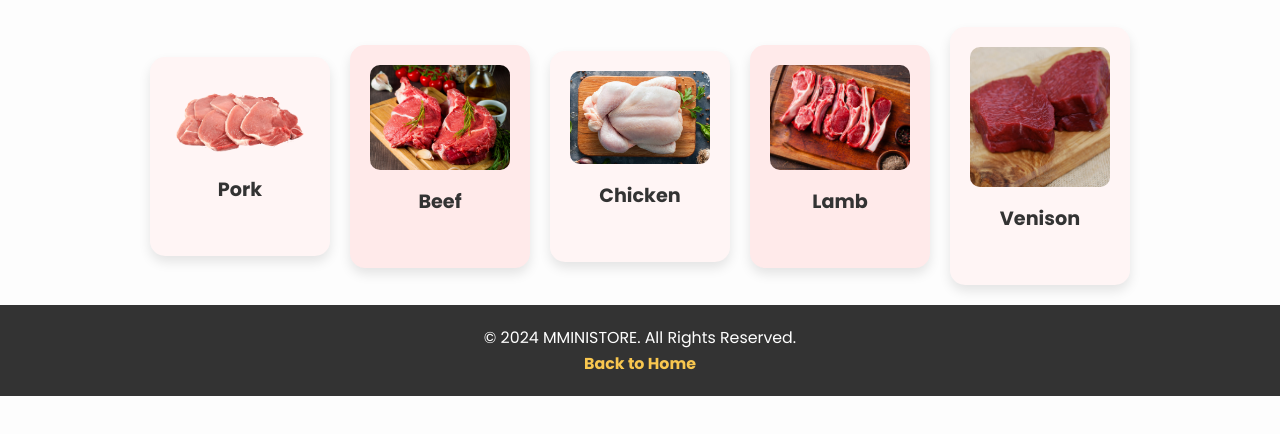
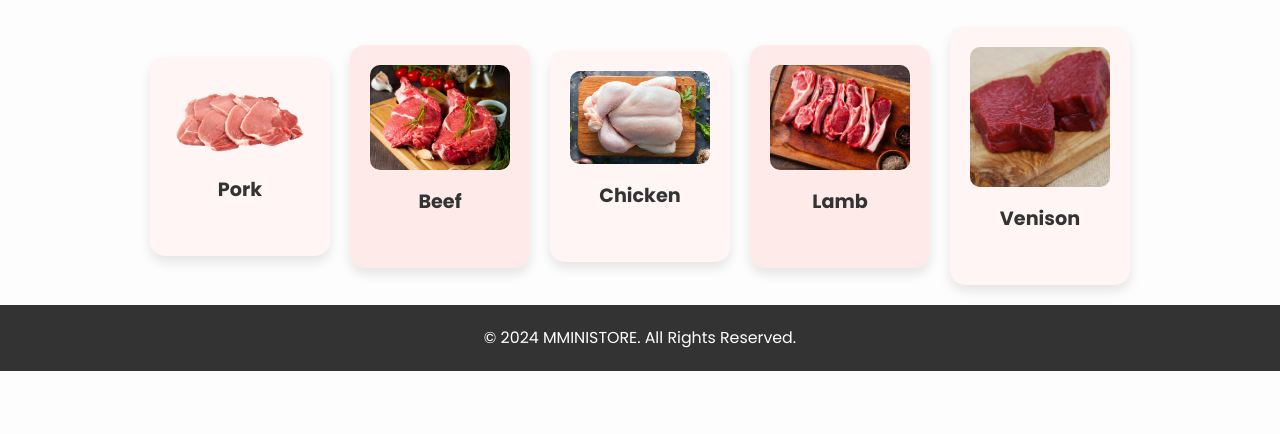
Before and after one commit to Zelote-code/MMINISTORE, a plain HTML site: page meat.html in a window 1280 px wide. Shown: the part 242-676 px from the top of the page. Drawn offline with Linux system fonts and the light colour scheme.

Commit message:
Update meat.html

```diff
--- a/meat.html
+++ b/meat.html
@@ -187,7 +187,6 @@
 
     <footer>
         <p>&copy; 2024 MMINISTORE. All Rights Reserved.</p>
-        <p><a href="index.html">Back to Home</a></p>
     </footer>
 </body>
 </html>
```
